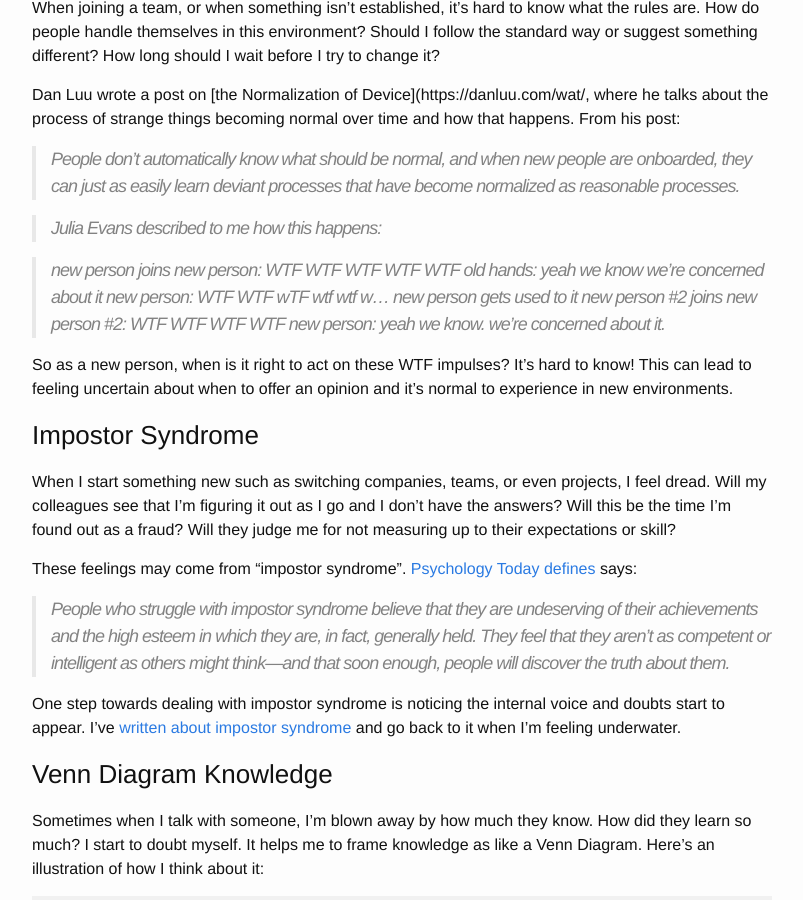
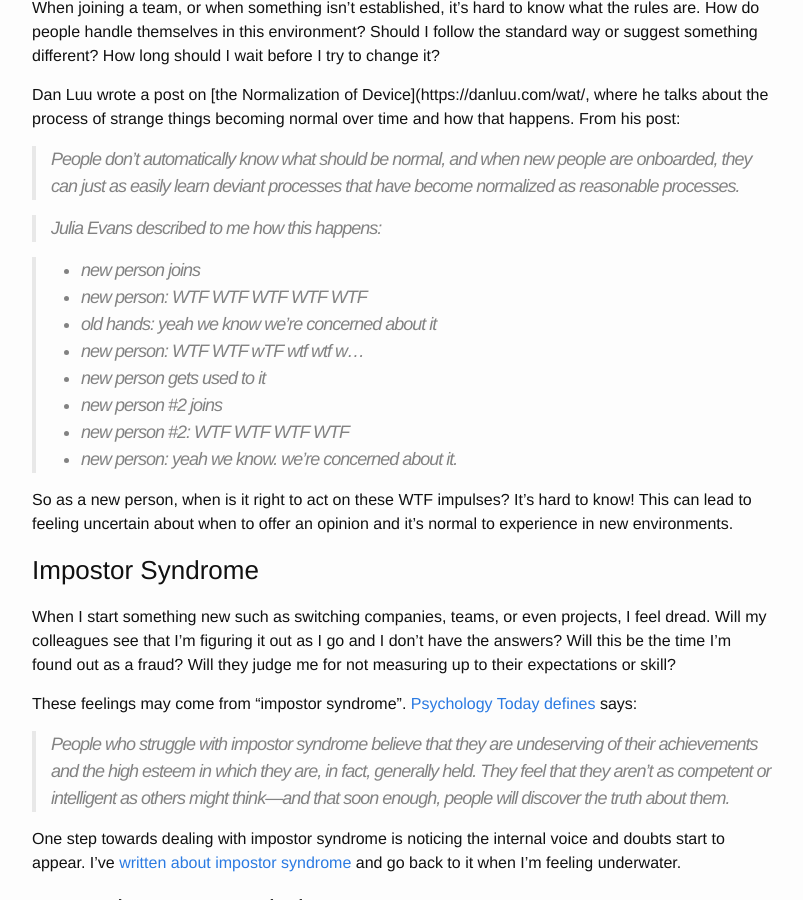
Before and after one commit to kevinlondon/kevinlondon.github.io, a Jekyll site: the page built from _posts/2022-02-12-providing-feedback-to-engineers.md, in a window 1280 px wide and 900 px high, scrolled down 684 px. Shown: the whole window, without its empty margins (238-1041 px from the left). Built offline with Jekyll 4.4.1, drawn with Linux system fonts in a browser that asks for light colours; comment, search, counter and statistics services are not loaded.

Commit message:
Reformatting

```diff
--- a/_posts/2022-02-12-providing-feedback-to-engineers.md
+++ b/_posts/2022-02-12-providing-feedback-to-engineers.md
@@ -44,14 +44,14 @@ normalized as reasonable processes.
 
 > Julia Evans described to me how this happens:
 
-> new person joins
-new person: WTF WTF WTF WTF WTF
-old hands: yeah we know we're concerned about it
-new person: WTF WTF wTF wtf wtf w...
-new person gets used to it
-new person #2 joins
-new person #2: WTF WTF WTF WTF
-new person: yeah we know. we're concerned about it.
+> * new person joins
+* new person: WTF WTF WTF WTF WTF
+* old hands: yeah we know we're concerned about it
+* new person: WTF WTF wTF wtf wtf w...
+* new person gets used to it
+* new person #2 joins
+* new person #2: WTF WTF WTF WTF
+* new person: yeah we know. we're concerned about it.
 
 So as a new person, when is it right to act on these WTF impulses? It's hard to
 know! This can lead to feeling uncertain about when to offer an opinion and it's
```
